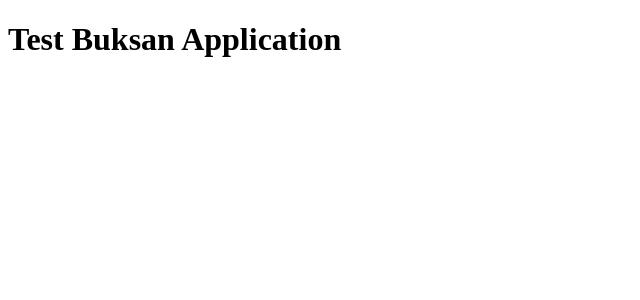
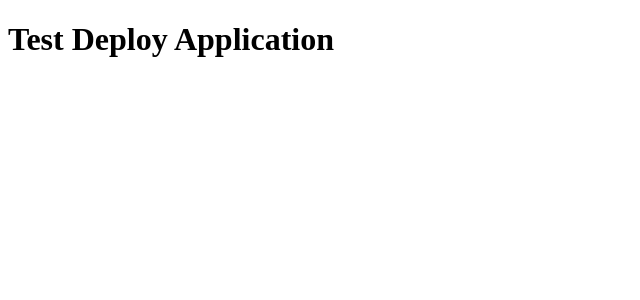
Before and after one commit to vantcde130099/sport-fields-management, a React (Create React App) app in the folder client/: page / in a window 1280 px wide. Shown: the top 300 px of the page, without its empty margins (0-640 px from the left). Built offline with nearby package versions, Linux system fonts and the light colour scheme; the HTML template or start-up script is replaced by a standard one.

Commit message:
Test Deploy

```diff
--- a/client/src/App.js
+++ b/client/src/App.js
@@ -4,7 +4,7 @@ import './App.css';
 
 const App = () => (
   <Fragment>
-    <h1>Test Buksan Application</h1>
+    <h1>Test Deploy Application</h1>
   </Fragment>
 );
 
```
